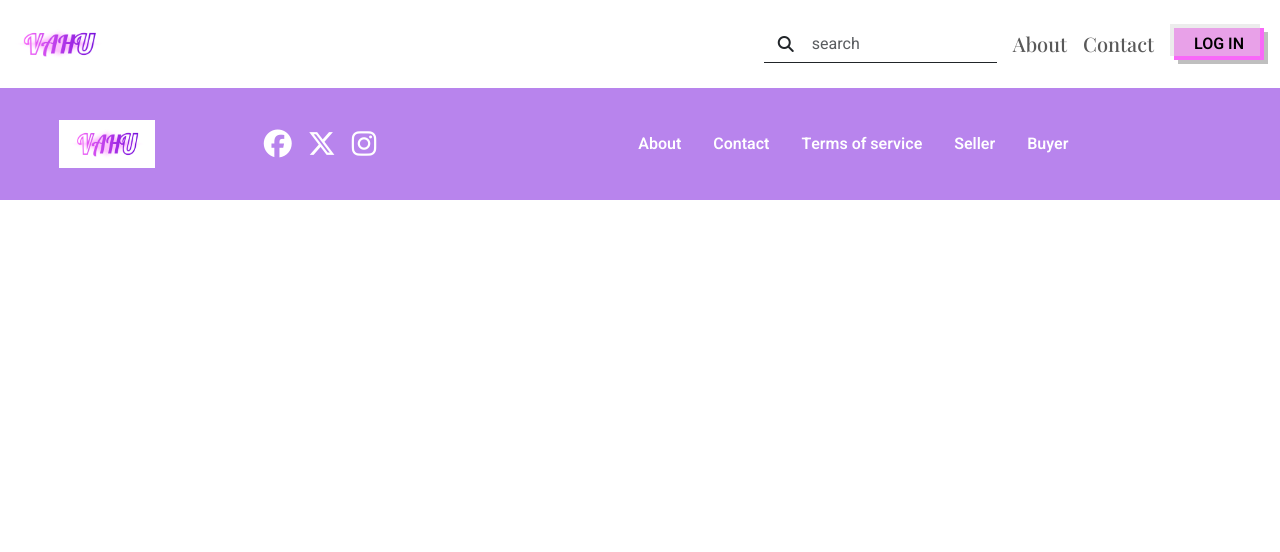
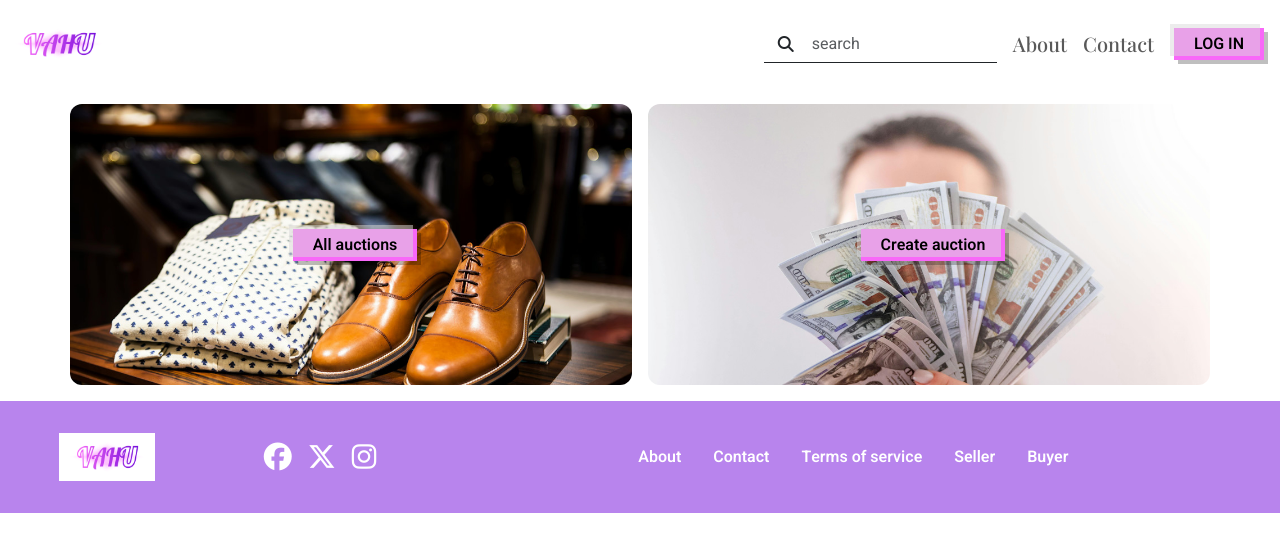
Before and after one commit to Malkenes/semester-project-2, a website: page index.html in a window 1280 px wide. Drawn offline with nearby package versions, Linux system fonts and the light colour scheme; files that its build step writes are made by us from their sources; a web font is replaced by a local one.

Commit message:
add containers for dynamic content

```diff
--- a/index.html
+++ b/index.html
@@ -84,7 +84,27 @@
         <div class="profile-nav"></div>
       </div>
     </header>
-    <main></main>
+    <main>
+      <div class="container mb-3" id="hot-auctions"></div>
+      <div class="container mb-3" id="btn-group">
+        <div class="row gap-3">
+          <div class="col-sm-12 col-md img-one">
+            <button class="custom-btn">
+              All auctions
+              <div class="button-bg"></div>
+            </button>
+          </div>
+          <div class="col-sm-12 col-md img-two">
+            <button class="custom-btn">
+              Create auction
+              <div class="button-bg"></div>
+            </button>
+          </div>
+        </div>
+      </div>
+      <div class="container mb-3" id="browse-by-tags"></div>
+      <div class="container mb-3" id="about-to-expire"></div>
+    </main>
     <footer class="py-3">
       <div class="container-fluid text-white">
         <div class="row align-items-center">
--- a/src/scss/index.scss
+++ b/src/scss/index.scss
@@ -12,7 +12,7 @@
   border: none;
   background: rgba(217, 217, 217, 0.5);
   div {
-    z-index: -2;
+    z-index: -1;
     background: $primary;
     position: absolute;
     top: 0;
@@ -42,3 +42,20 @@ footer {
     font-weight: 600;
   }
 }
+#btn-group {
+  .col-sm-12 {
+    aspect-ratio: 2/1;
+    background-size: cover;
+    display: flex;
+    align-items: center;
+    justify-content: center;
+    z-index: 1;
+    border-radius: 12px;
+  }
+  .img-one {
+    background-image: url(../../images/pexels-solliefoto.jpg);
+  }
+  .img-two {
+    background-image: url(../../images/pexels-freestockpro.jpg);
+  }
+}
```
